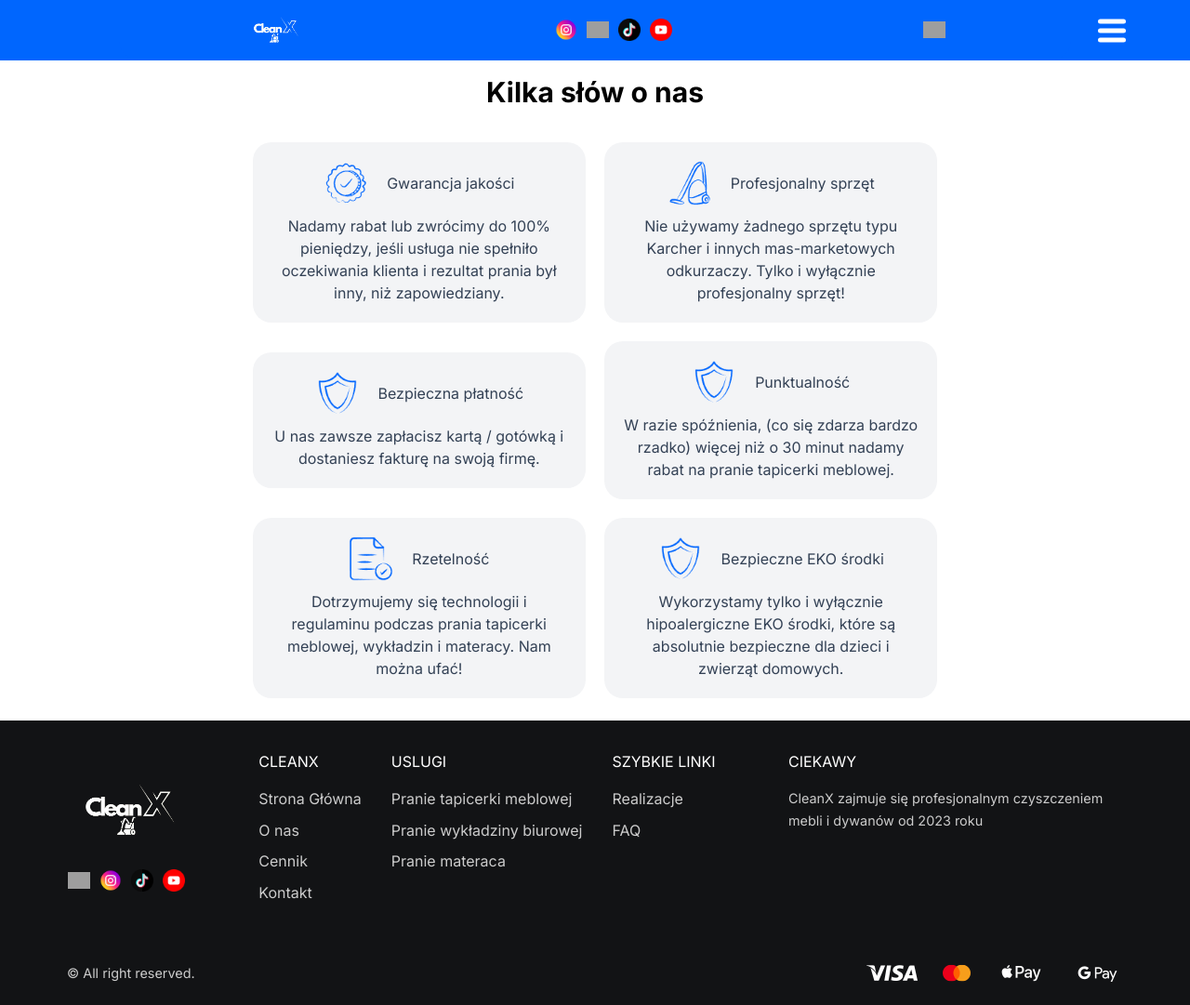
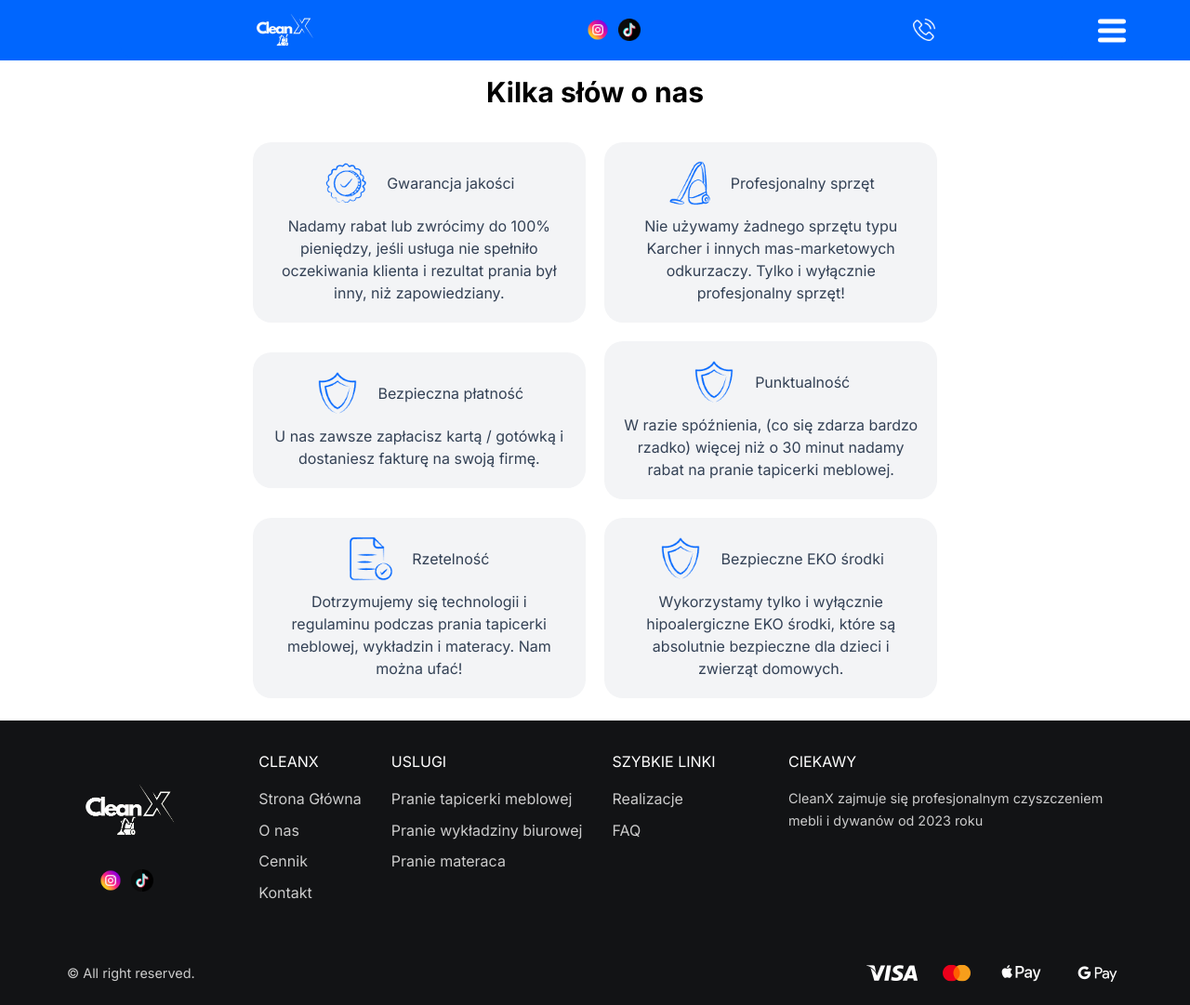
Before and after one commit to IKEENOO/cleanx, a Next.js app: page /o-nas in a window 1280 px wide. Shown: the whole page at 93% size. Built offline with nearby package versions, Linux system fonts and the light colour scheme; grey boxes are pictures that could not be loaded.

Commit message:
feat: update links

```diff
--- a/next.config.mjs
+++ b/next.config.mjs
@@ -1,11 +1,11 @@
 /** @type {import('next').NextConfig} */
 const nextConfig = {
-    output: 'export'
-};
+    //output: 'export'
+};/*
 module.exports = {
     images: {
       domains: ['localhost']
     }
-  }
+  }*/
 
 export default nextConfig;
--- a/src/components/Footer/Footer.tsx
+++ b/src/components/Footer/Footer.tsx
@@ -17,18 +17,7 @@ export default function Footer() {
                             />
                             <ul>
                                 <li>
-                                    <a href="#">
-                                        <Image
-                                            src="/assets/facebook.png"
-                                            alt="facebook"
-                                            width={24}
-                                            height={24}
-                                            priority
-                                        />
-                                    </a>
-                                </li>
-                                <li>
-                                    <a href="#">
+                                    <a href="https://www.instagram.com/cleanx.pl/?igsh=MXZpZWZreXU4emhvZA%3D%3D&utm_source=qr" target="_blank">
                                         <Image
                                             src="/assets/instagram.png"
                                             alt="instagram"
@@ -39,21 +28,10 @@ export default function Footer() {
                                     </a>
                                 </li>
                                 <li>
-                                    <a href="#">
+                                    <a href="https://www.tiktok.com/@cleanx.pl?_t=8mB0sBFqu3M&_r=1" target="_blank">
                                         <Image
                                             src="/assets/tik-tok.png"
                                             alt="tik-tok"
-                                            width={24}
-                                            height={24}
-                                            priority
-                                        />
-                                    </a>
-                                </li>
-                                <li>
-                                    <a href="#">
-                                        <Image
-                                            src="/assets/youtube.png"
-                                            alt="youtube"
                                             width={24}
                                             height={24}
                                             priority
@@ -85,13 +63,13 @@ export default function Footer() {
                                     <h4>Uslugi</h4>
                                 </li>
                                 <li>
-                                    <a href="#">Pranie tapicerki meblowej</a>
+                                    <a href="/cennik">Pranie tapicerki meblowej</a>
                                 </li>
                                 <li>
-                                    <a href="#">Pranie wykładziny biurowej</a>
+                                    <a href="/cennik">Pranie wykładziny biurowej</a>
                                 </li>
                                 <li>
-                                    <a href="#">Pranie materaca</a>
+                                    <a href="/cennik">Pranie materaca</a>
                                 </li>
                             </ul>
                             <ul className="footer__menu">
--- a/src/components/Form/Form.tsx
+++ b/src/components/Form/Form.tsx
@@ -8,12 +8,12 @@ const Form = () => {
             Doradzimy Państwu we wszystkich sprawach związanych z praniem tapicerki meblowej, materacy i wykładzin biurowych.
         </p>
         <p>
-            Codziennie od 8:00 do 20:00.
+            Codziennie od 8:00 do 22:00.
         </p>
         <form action="">
             <input type="text" className="search__input" placeholder="Imię" required />
-            <input type="text" className="search__input" placeholder="Telegon" required pattern="[0-9()#&+*-=.]+" />
-            <input type="text" className="search__input" placeholder="Type your text" required />
+            <input type="text" className="search__input" placeholder="Telefon" required pattern="[0-9()#&+*-=.]+" />
+            <input type="text" className="search__input" placeholder="Termin" required />
             <input type="text" className="search__input" placeholder="Lista mebli/ powierzchnia wykładziny / pytanie" required />
             <button className='button'>
                 Zamówienie
--- a/src/components/Navbar/Navbar.tsx
+++ b/src/components/Navbar/Navbar.tsx
@@ -10,7 +10,7 @@ const Navbar = () => {
                 <div className="upper__menu">
 
                     <Image
-                        src="/assets/white_logo.png"
+                        src="/assets/cleanx-logo.png"
                         alt="cleanx-logo"
                         width={64}
                         height={64}
@@ -18,7 +18,7 @@ const Navbar = () => {
                     />
 
                     <div className="social__link">
-
+                        <a href="https://www.instagram.com/cleanx.pl/?igsh=MXZpZWZreXU4emhvZA%3D%3D&utm_source=qr" target="_blank">
                             <Image
                                 src="/assets/instagram.png"
                                 alt="instagram"
@@ -26,15 +26,9 @@ const Navbar = () => {
                                 height={24}
                                 priority
                             />
+                        </a>
 
-                        <Image
-                            src="/assets/facebook.png"
-                            alt="facebook"
-                            width={24}
-                            height={24}
-                            priority
-                        />
-
+                        <a href="https://www.tiktok.com/@cleanx.pl?_t=8mB0sBFqu3M&_r=1" target="_blank">
                             <Image
                                 src="/assets/tik-tok.png"
                                 alt="tik-tok"
@@ -42,17 +36,12 @@ const Navbar = () => {
                                 height={24}
                                 priority
                             />
+                        </a>
 
-                        <Image
-                            src="/assets/youtube.png"
-                            alt="youtube"
-                            width={24}
-                            height={24}
-                            priority
-                        />
 
                     </div>
 
+                    <a href="tel:+48791478086">
                         <Image
                             src="/assets/phone-call.png"
                             alt="phone-call"
@@ -60,6 +49,7 @@ const Navbar = () => {
                             height={24}
                             priority
                         />
+                    </a>
 
                 </div>
 
--- a/src/components/Services/Services.tsx
+++ b/src/components/Services/Services.tsx
@@ -27,7 +27,7 @@ const Services = () => {
                 Pranie wykładzin biurowych
             </h3>
             <p className="service__desc">
-                Pranie wykładzin biurowych, pranie dywanów w mieszkaniu u klienta…
+                Pranie divanov i wykladzin w mieszkaniach
             </p>
             <Image
                 className="image"
--- a/src/components/Tabs/Tabs.tsx
+++ b/src/components/Tabs/Tabs.tsx
@@ -24,8 +24,8 @@ const Tabs = () => {
           className='swiper__image'
           src="/assets/materaca.jpg"
           alt="materaca"
-          width={300}
-          height={300}
+          width={1280}
+          height={720}
           priority
         />
 
@@ -41,8 +41,8 @@ const Tabs = () => {
           className='swiper__image'
           src="/assets/mebli.jpg"
           alt="mebli"
-          width={300}
-          height={300}
+          width={1280}
+          height={720}
           priority
         />
 
@@ -58,8 +58,8 @@ const Tabs = () => {
           className='swiper__image'
           src="/assets/duwanu.jpg"
           alt="duwanu"
-          width={300}
-          height={300}
+          width={1280}
+          height={720}
           priority
         />
 
@@ -75,8 +75,8 @@ const Tabs = () => {
           className='swiper__image'
           src="/assets/biurowych.jpg"
           alt="biurowych"
-          width={300}
-          height={300}
+          width={1280}
+          height={720}
           priority
         />
 
```
Also changed, not shown: public/assets/cleanx-logo.png (added), public/assets/phone-call.png (added). Lines whose indentation alone changed are shown as unchanged.
